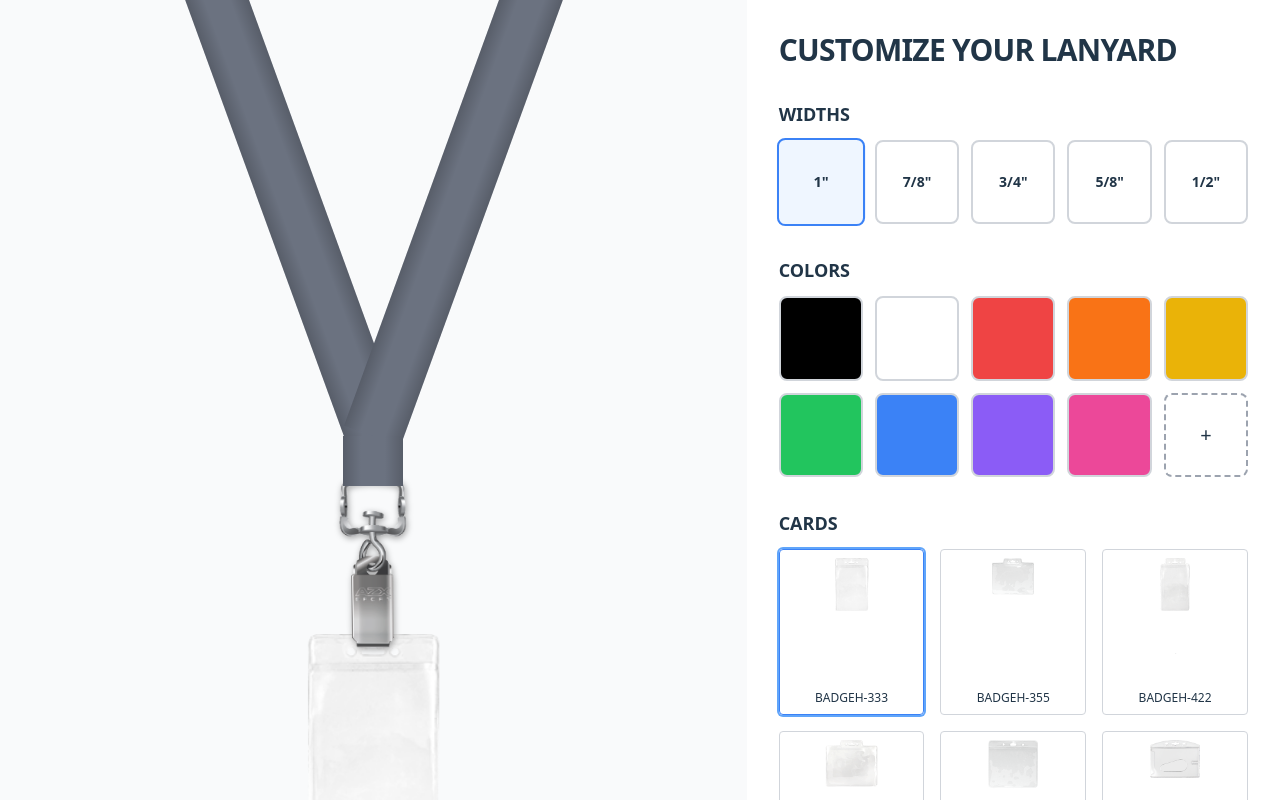
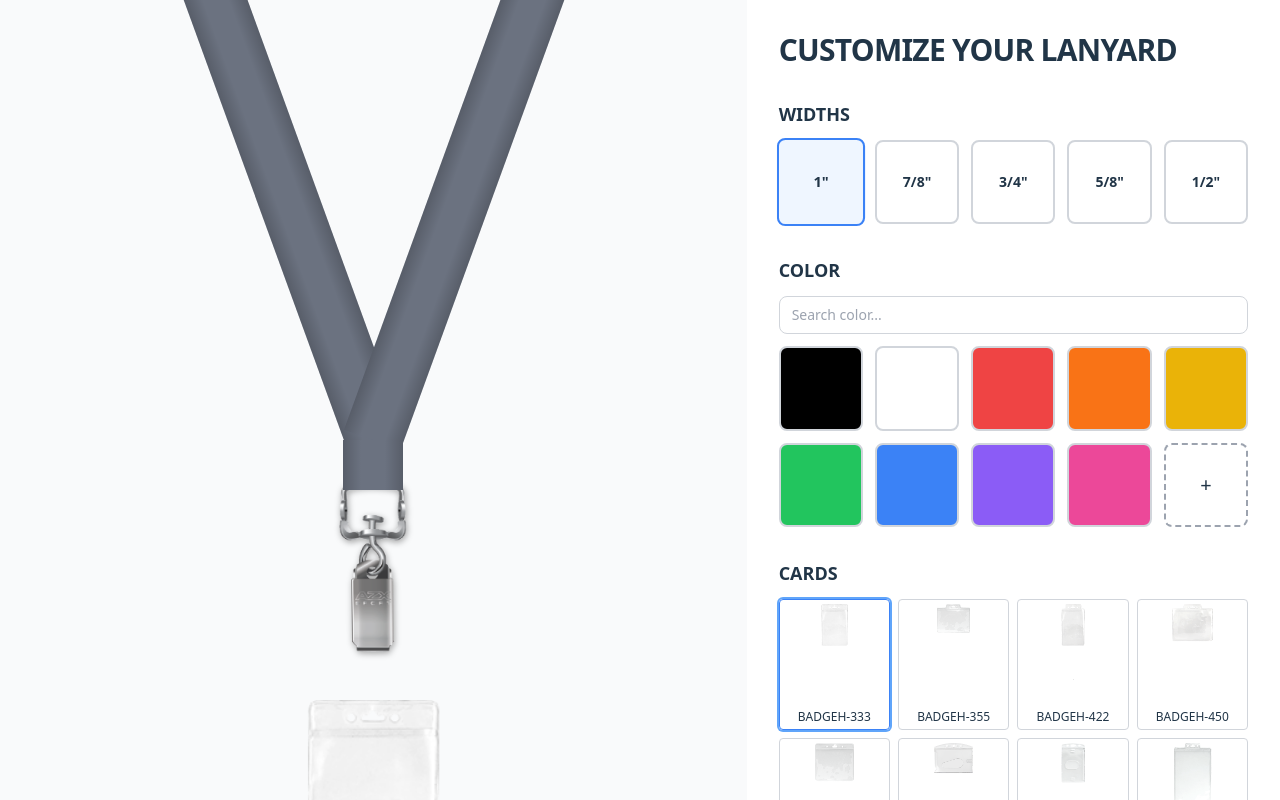
Before and after one commit to shyhassan/lanyard-app, a React (Vite) app: page / in a window 1280 px wide. Built offline with nearby package versions, Linux system fonts and the light colour scheme.

Commit message:
Reduce card grid size, fix connector blending, add color search feature

```diff
--- a/src/App.jsx
+++ b/src/App.jsx
@@ -5,7 +5,6 @@ import LanyardSize from "./components/LanyardSizeSelector";
 import LanyardColor from "./components/LanyardColor";
 import LanyardHooks from "./components/LanyardHooks";
 import { cards } from "./assets";
-// import xbucDetachable from "./assets/hooks/xbuc_detachable.png";
 import { hooksList } from "./components/LanyardHooks";
 
 
@@ -16,16 +15,6 @@ function App() {
   const [lanyardColor, setLanyardColor] = useState("#6B7280");
   const [selectedHook, setSelectedHook] = useState(hooksList[2]);
 
-
-
-//   const [selectedHook, setSelectedHook] = useState({
-//   name: "XBUC Detachable",
-//   src: xbucDetachable,
-// });
-
-
-  // const [selectedCard, setSelectedCard] = useState(null);
-  // const [selectedHook, setSelectedHook] = useState(null);
 
   return (
     <div className="h-screen w-full overflow-hidden">
@@ -46,6 +35,7 @@ function App() {
 
           <div className="space-y-8">
             <h1 className="text-3xl font-extrabold tracking-tight">CUSTOMIZE YOUR LANYARD</h1>
+
             <LanyardSize
               lanyardSize={lanyardSize}
               setLanyardSize={setLanyardSize}
@@ -59,12 +49,13 @@ function App() {
             {/* Cards */}
             <div>
               <h2 className="text-lg font-bold mb-3">CARDS</h2>
-          <div className="grid grid-cols-3 gap-4">
+              {/* CHANGED: grid-cols-3 → grid-cols-4, gap-4 → gap-2, p-2 → p-1 */}
+              <div className="grid grid-cols-4 gap-2">
                 {cards.map((card, i) => (
                   <div
                     key={i}
                     onClick={() => setSelectedCard(card)}
-                className={`cursor-pointer border rounded p-2 transition text-center ${
+                    className={`cursor-pointer border rounded p-1 transition text-center ${
                       selectedCard?.title === card.title
                         ? "border-blue-500 ring-2 ring-blue-400"
                         : "border-gray-300 hover:border-blue-300"
@@ -88,99 +79,7 @@ function App() {
 
       </div>
     </div>
-
   );
 }
 
 export default App;
-
-
-
-
-
-// return (
-// <div className="h-screen w-full flex overflow-hidden">
-
-//       <div className="grid grid-cols-1 md:grid-cols-2 w-full h-full">
-
-//         {/* LEFT SIDE — PREVIEW */}
-//         <div className="flex items-center justify-center h-full p-6">
-//           <div className="w-full h-full flex items-center justify-center">
-//             {selectedCard ? (
-//               <LanyardCard
-//                 selectedCard={selectedCard}
-//                 lanyardSize={lanyardSize}
-//                 lanyardColor={lanyardColor}
-//                 selectedHook={selectedHook}
-//               />
-//             ) : (
-//               <div className="text-gray-400 text-center">
-//                 Select a card to preview
-//               </div>
-//             )}
-//           </div>
-//         </div>
-
-//         {/* RIGHT SIDE — CONTROLS */}
-// {/* <div className="h-full bg-white p-6 shadow-xl flex flex-col gap-6 overflow-y-auto "> */}
-// <div className="h-full bg-white p-8 shadow-xl flex flex-col gap-6 overflow-y-auto m-4 rounded-lg">
-//   {/* SIZE + COLOR (no scroll) */}
-//   <div className="space-y-6">
-//     <LanyardSize
-//       lanyardSize={lanyardSize}
-//       setLanyardSize={setLanyardSize}
-//     />
-
-//     <LanyardColor
-//       lanyardColor={lanyardColor}
-//       setLanyardColor={setLanyardColor}
-//     />
-//   </div>
-
-//   {/* CARDS SECTION (SCROLLABLE) */}
-//   <div className="flex flex-col flex-1 min-h-0">
-//     <h2 className="text-lg font-bold mb-2">Choose a card</h2>
-//     <div className="grid grid-cols-3 gap-3 overflow-y-auto pr-2 flex-1">
-//       {cards.map((card, i) => (
-//         <div
-//           key={i}
-//           onClick={() => setSelectedCard(card)}
-//           className={`cursor-pointer border rounded p-2 transition text-center ${
-//             selectedCard?.title === card.title
-//               ? "border-blue-500 ring-2 ring-blue-400"
-//               : "border-gray-300 hover:border-blue-300"
-//           }`}
-//         >
-//           <img
-//             src={card.src}
-//             alt={card.title}
-//             className="w-full mb-1"
-//           />
-//           <p
-//             className={`text-xs ${
-//               selectedCard?.title === card.title
-//                 ? "font-bold text-blue-600"
-//                 : "font-medium text-gray-700"
-//             }`}
-//           >
-//             {card.title}
-//           </p>
-//         </div>
-//       ))}
-//     </div>
-//   </div>
-
-//   {/* HOOKS SECTION (SCROLLABLE) */}
-//   <div className="flex flex-col flex-1 min-h-0">
-//     <LanyardHooks
-//       selectedHook={selectedHook}
-//       setSelectedHook={setSelectedHook}
-//     />
-//   </div>
-
-// </div>
-
-//       </div>
-//     </div>
-
-// );
--- a/src/components/LanyardCard.jsx
+++ b/src/components/LanyardCard.jsx
@@ -1,10 +1,12 @@
+import { useRef, useEffect, useState } from "react";
 import { lanyardSizes } from "../config/LanyardSizes";
 
 function LanyardCard({ selectedCard, lanyardSize, lanyardColor, selectedHook }) {
   if (!selectedCard) return null;
 
-  const currentSize = lanyardSizes[lanyardSize] || lanyardSizes["3/4"];
-  const hookWidth = selectedHook ? currentSize.strapWidth * 4 : 0;
+  const currentSize = lanyardSizes[lanyardSize] || lanyardSizes["1"];
+
+  const dynamicCardTop = currentSize.hookTop + (selectedHook?.hookHeight || 120) - 730;
 
   return (
     <div
@@ -83,10 +85,11 @@ function LanyardCard({ selectedCard, lanyardSize, lanyardColor, selectedHook })
       <img
         src={selectedCard.src}
         alt={selectedCard.title}
-        className="relative mt-2"
+        className="relative"
         style={{
           width: `${currentSize.cardWidth}px`,
-          top: `${currentSize.cardTop + (currentSize.verticalOffset || 0)}px`,
+          // top: `${currentSize.cardTop + (currentSize.verticalOffset || 0)}px`,
+          top: `${dynamicCardTop}px`,
           zIndex: 1,
         }}
       />
--- a/src/components/LanyardColor.jsx
+++ b/src/components/LanyardColor.jsx
@@ -2,75 +2,64 @@ import { useState } from "react";
 
 function LanyardColor({ lanyardColor, setLanyardColor }) {
   const [showPicker, setShowPicker] = useState(false);
+  const [search, setSearch] = useState("");
 
   const presetColors = [
-    "#000000",
-    "#FFFFFF",
-    "#EF4444",
-    "#F97316",
-    "#EAB308",
-    "#22C55E",
-    "#3B82F6",
-    "#8B5CF6",
-    "#EC4899",
+    { label: "Black", value: "#000000" },
+    { label: "White", value: "#FFFFFF" },
+    { label: "Red", value: "#EF4444" },
+    { label: "Orange", value: "#F97316" },
+    { label: "Yellow", value: "#EAB308" },
+    { label: "Green", value: "#22C55E" },
+    { label: "Blue", value: "#3B82F6" },
+    { label: "Purple", value: "#8B5CF6" },
+    { label: "Pink", value: "#EC4899" },
   ];
+
+  const filteredColors = presetColors.filter((color) =>
+    color.label.toLowerCase().includes(search.toLowerCase())
+  );
 
   return (
     <div className="space-y-3">
-      <h2 className="text-lg font-bold">COLORS</h2>
-<div className="grid grid-cols-5 gap-3">
-  {presetColors.map((color, index) => (
-    <div
-      key={index}
-      onClick={() => { setLanyardColor(color); setShowPicker(false); }}
-      className={`aspect-square w-full rounded-lg cursor-pointer border-2 transition-all duration-200 ${
-        lanyardColor === color
-          ? "border-blue-500 scale-105"
-          : "border-gray-300 hover:scale-105"
-      }`}
-      style={{ backgroundColor: color }}
-    />
-  ))}
+      <h2 className="text-lg font-bold">COLOR</h2>
 
-  {/* Custom Color Box */}
-  <div
-    onClick={() => setShowPicker(!showPicker)}
-    className="aspect-square w-full rounded-lg border-2 border-dashed border-gray-400 flex items-center justify-center cursor-pointer hover:scale-105 transition text-xl"
-  >
-    +
-  </div>
-</div>
+      {/* Search Input */}
+      <input
+        type="text"
+        placeholder="Search color..."
+        value={search}
+        onChange={(e) => setSearch(e.target.value)}
+        className="w-full border border-gray-300 rounded-lg px-3 py-2 text-sm focus:outline-none focus:ring-2 focus:ring-blue-400"
+      />
 
-
-
-
-
-      {/* <div className="grid grid-cols-5 gap-4"> */}
-      {/* <div className="grid grid-cols-3 sm:grid-cols-4 md:grid-cols-5 gap-4">
-        {presetColors.map((color, index) => (
+      <div className="grid grid-cols-5 gap-3">
+        {filteredColors.map((color, index) => (
           <div
             key={index}
             onClick={() => {
-              setLanyardColor(color);
+              setLanyardColor(color.value);
               setShowPicker(false);
             }}
-            className={`w-14 h-14 rounded-lg cursor-pointer border-2 transition-all duration-200 ${
-              lanyardColor === color
+            className={`aspect-square w-full rounded-lg cursor-pointer border-2 transition-all duration-200 ${
+              lanyardColor === color.value
                 ? "border-blue-500 scale-105"
                 : "border-gray-300 hover:scale-105"
             }`}
-            style={{ backgroundColor: color }}
+            style={{ backgroundColor: color.value }}
           />
-        ))} */}
+        ))}
 
-        {/* Custom Color Box */}
-        {/* <div
-          onClick={() => setShowPicker(!showPicker)}
-          className="w-14 h-14 rounded-lg border-2 border-dashed border-gray-400 flex items-center justify-center cursor-pointer hover:scale-105 transition"
-        >
-          +
-        </div>
-      </div> */}
+        {/* Custom Color Box — only shows when not searching */}
+        {search === "" && (
+          <div
+            onClick={() => setShowPicker(!showPicker)}
+            className="aspect-square w-full rounded-lg border-2 border-dashed border-gray-400 flex items-center justify-center cursor-pointer hover:scale-105 transition text-xl"
+          >
+            +
+          </div>
+        )}
+      </div>
 
       {showPicker && (
         <div className="mt-3">
@@ -87,3 +76,95 @@ function LanyardColor({ lanyardColor, setLanyardColor }) {
 }
 
 export default LanyardColor;
+
+
+
+// import { useState } from "react";
+
+// function LanyardColor({ lanyardColor, setLanyardColor }) {
+//   const [showPicker, setShowPicker] = useState(false);
+
+//   const presetColors = [
+//     "#000000",
+//     "#FFFFFF",
+//     "#EF4444",
+//     "#F97316",
+//     "#EAB308",
+//     "#22C55E",
+//     "#3B82F6",
+//     "#8B5CF6",
+//     "#EC4899",
+//   ];
+
+//   return (
+//     <div className="space-y-3">
+//       <h2 className="text-lg font-bold">COLORS</h2>
+// <div className="grid grid-cols-5 gap-3">
+//   {presetColors.map((color, index) => (
+//     <div
+//       key={index}
+//       onClick={() => { setLanyardColor(color); setShowPicker(false); }}
+//       className={`aspect-square w-full rounded-lg cursor-pointer border-2 transition-all duration-200 ${
+//         lanyardColor === color
+//           ? "border-blue-500 scale-105"
+//           : "border-gray-300 hover:scale-105"
+//       }`}
+//       style={{ backgroundColor: color }}
+//     />
+//   ))}
+
+//   {/* Custom Color Box */}
+//   <div
+//     onClick={() => setShowPicker(!showPicker)}
+//     className="aspect-square w-full rounded-lg border-2 border-dashed border-gray-400 flex items-center justify-center cursor-pointer hover:scale-105 transition text-xl"
+//   >
+//     +
+//   </div>
+// </div>
+
+
+
+
+
+//       {/* <div className="grid grid-cols-5 gap-4"> */}
+//       {/* <div className="grid grid-cols-3 sm:grid-cols-4 md:grid-cols-5 gap-4">
+//         {presetColors.map((color, index) => (
+//           <div
+//             key={index}
+//             onClick={() => {
+//               setLanyardColor(color);
+//               setShowPicker(false);
+//             }}
+//             className={`w-14 h-14 rounded-lg cursor-pointer border-2 transition-all duration-200 ${
+//               lanyardColor === color
+//                 ? "border-blue-500 scale-105"
+//                 : "border-gray-300 hover:scale-105"
+//             }`}
+//             style={{ backgroundColor: color }}
+//           />
+//         ))} */}
+
+//         {/* Custom Color Box */}
+//         {/* <div
+//           onClick={() => setShowPicker(!showPicker)}
+//           className="w-14 h-14 rounded-lg border-2 border-dashed border-gray-400 flex items-center justify-center cursor-pointer hover:scale-105 transition"
+//         >
+//           +
+//         </div>
+//       </div> */}
+
+//       {showPicker && (
+//         <div className="mt-3">
+//           <input
+//             type="color"
+//             value={lanyardColor}
+//             onChange={(e) => setLanyardColor(e.target.value)}
+//             className="w-20 h-10 cursor-pointer"
+//           />
+//         </div>
+//       )}
+//     </div>
+//   );
+// }
+
+// export default LanyardColor;
```
Also changed, not shown: src/components/LanyardHooks.jsx (+41 -40 lines), src/config/LanyardSizes.js (+14 -133 lines). Lines whose indentation alone changed are shown as unchanged.
